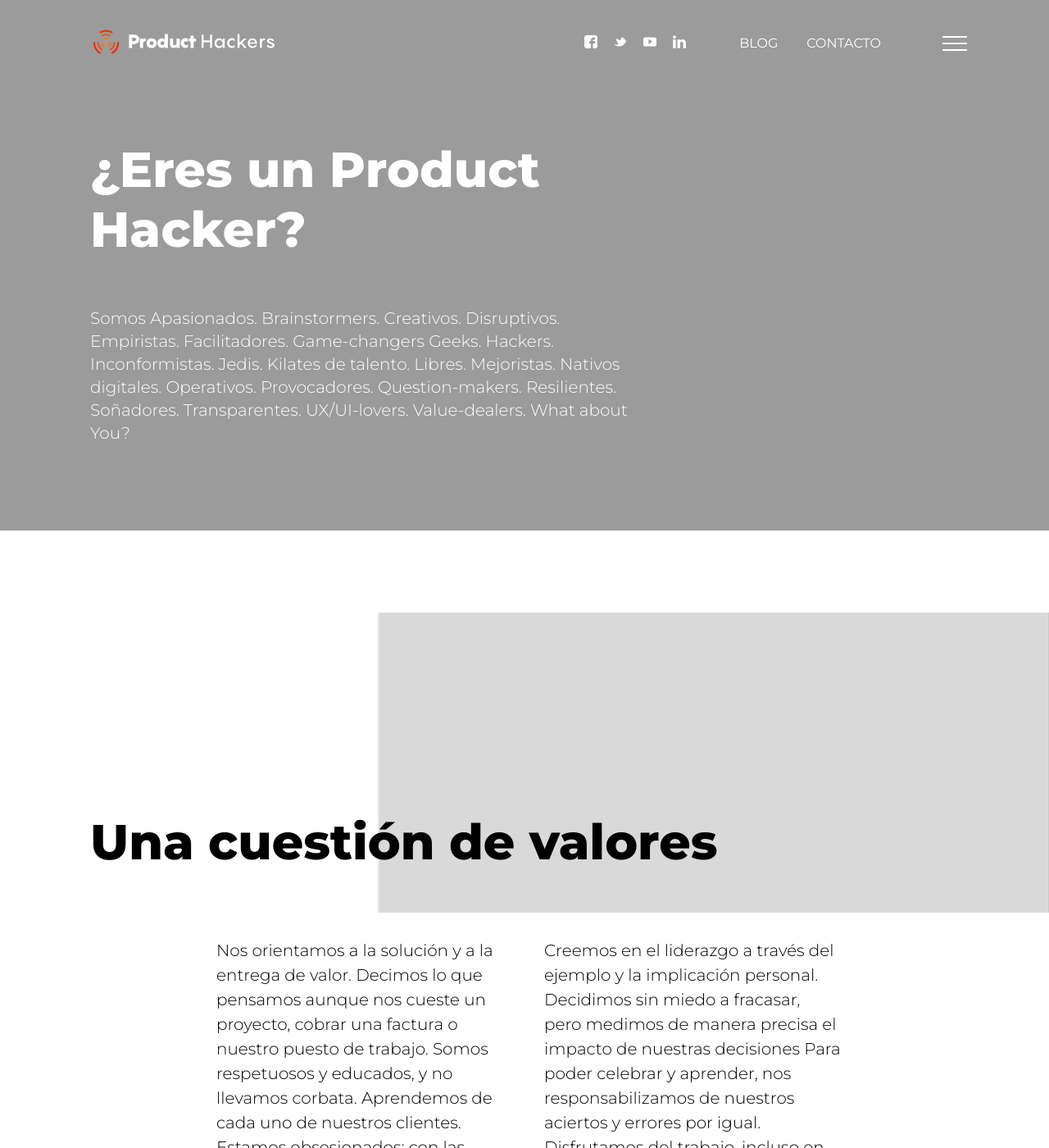
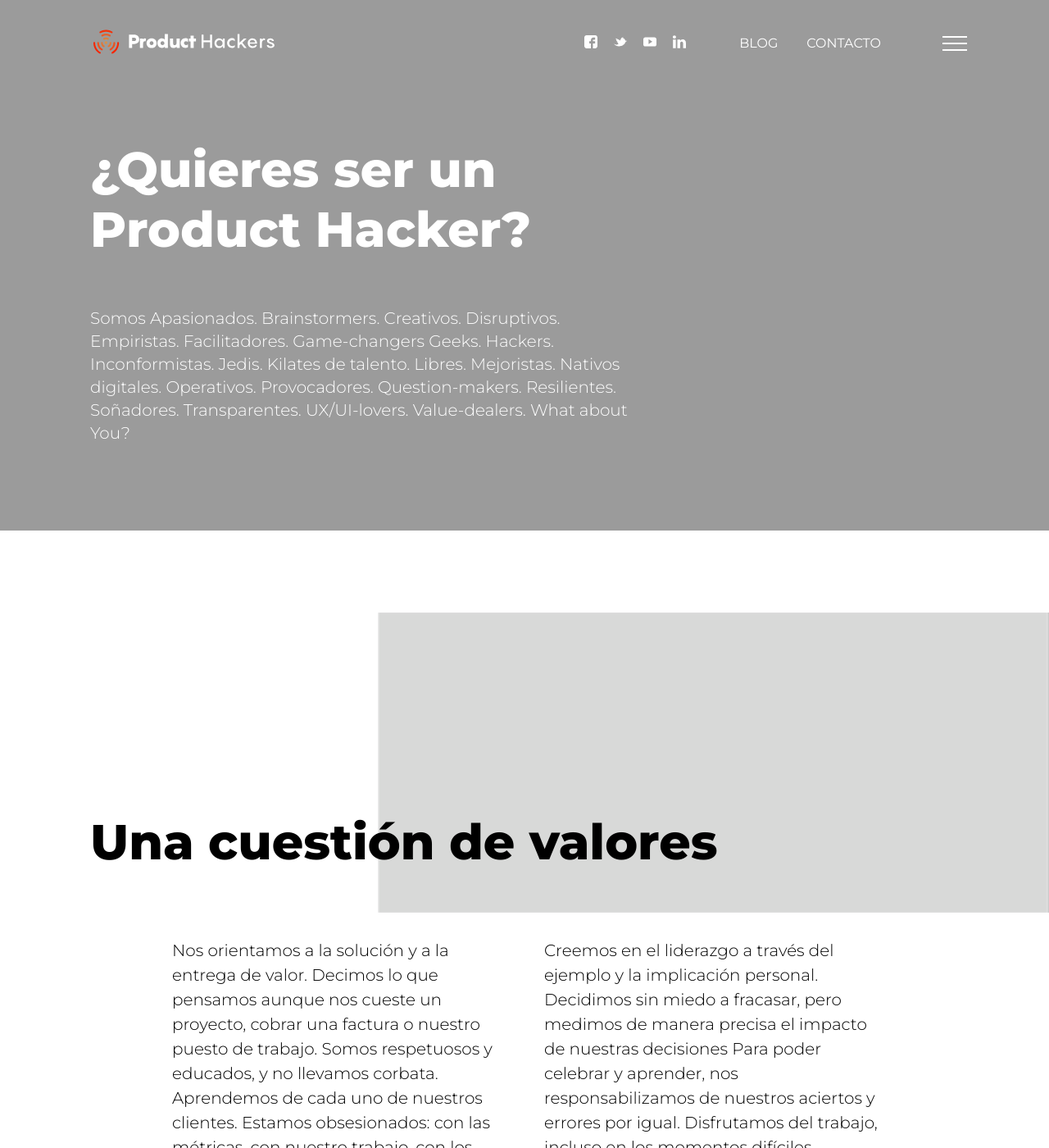
Before and after one commit to ProductHackers/ph-website-theme, a Jekyll site: the page built from unete.md, in a window 1280 px wide and 1400 px high. Shown: the whole window at 82% size. Built offline with Jekyll 4.4.1, drawn with Linux system fonts in a browser that asks for light colours.

Commit message:
Fixed unete viewj

```diff
--- a/_data/unete.json
+++ b/_data/unete.json
@@ -1,6 +1,6 @@
 {
   "section_join": {
-    "hero_text": "¿Eres un Product Hacker?",
+    "hero_text": "¿Quieres ser un Product Hacker?",
     "text": "Somos Apasionados. Brainstormers. Creativos. Disruptivos. Empiristas. Facilitadores. Game-changers Geeks. Hackers. Inconformistas. Jedis. Kilates de talento. Libres. Mejoristas. Nativos digitales. Operativos. Provocadores. Question-makers. Resilientes. Soñadores. Transparentes. UX/UI-lovers. Value-dealers. What about You?"
   },
   "section_about": {
--- a/_sass/ph-website-theme/unete.scss
+++ b/_sass/ph-website-theme/unete.scss
@@ -179,11 +179,19 @@ section.h-section__dontworry {
   section.h-section__join {
     grid-template-columns: 70%;
   }
+  section.h-section__about > .about__text {
+    padding-left: 100px;
+    padding-right: 200px;
+  }
 }
 
 @media screen and (max-width: 1075px) {
   section.h-section__join {
     grid-template-columns: 80%;
+  }
+  section.h-section__about > .about__text {
+    padding-left: 75px;
+    padding-right: 175px;
   }
 }
 
@@ -195,6 +203,11 @@ section.h-section__dontworry {
       padding-left: 50px;
       padding-right: 50px;
     }
+  }
+
+  section.h-section__about > .about__text {
+    padding-left: 0px;
+    padding-right: 175px;
   }
 }
 
```
